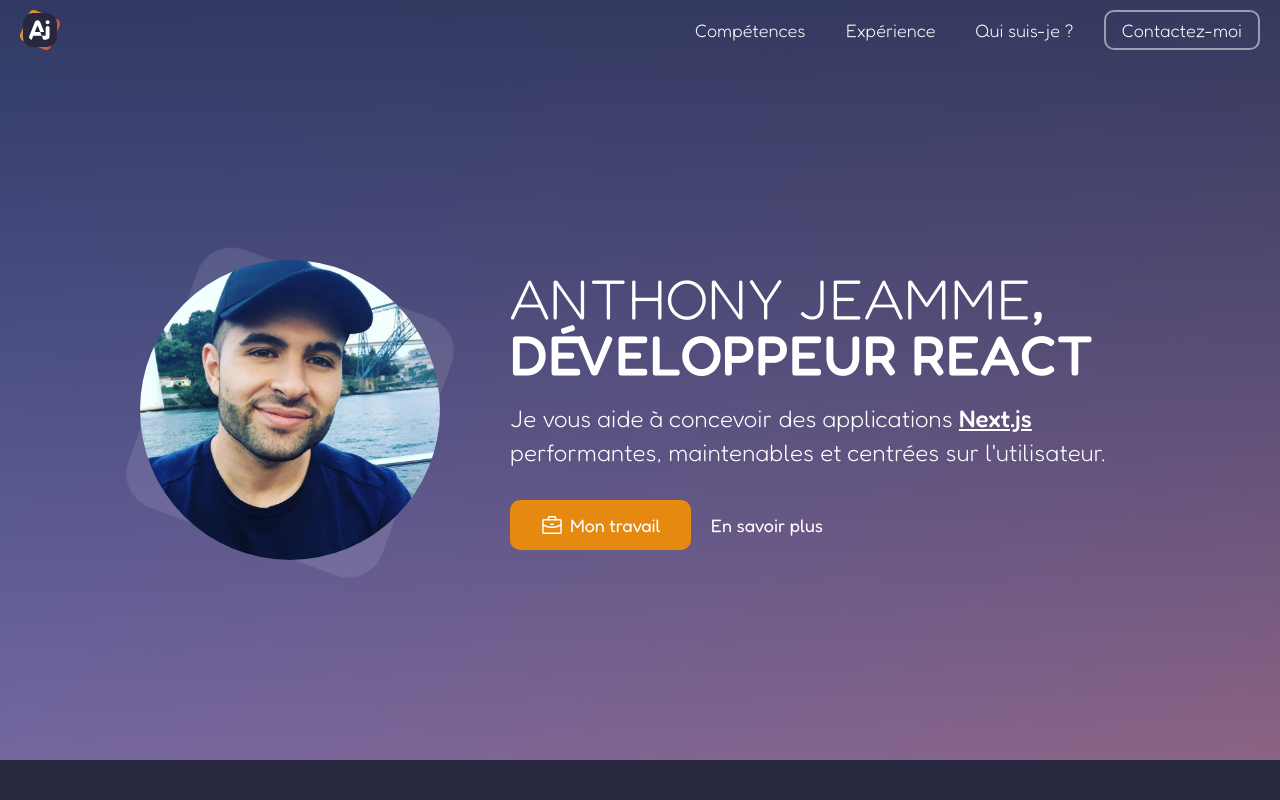
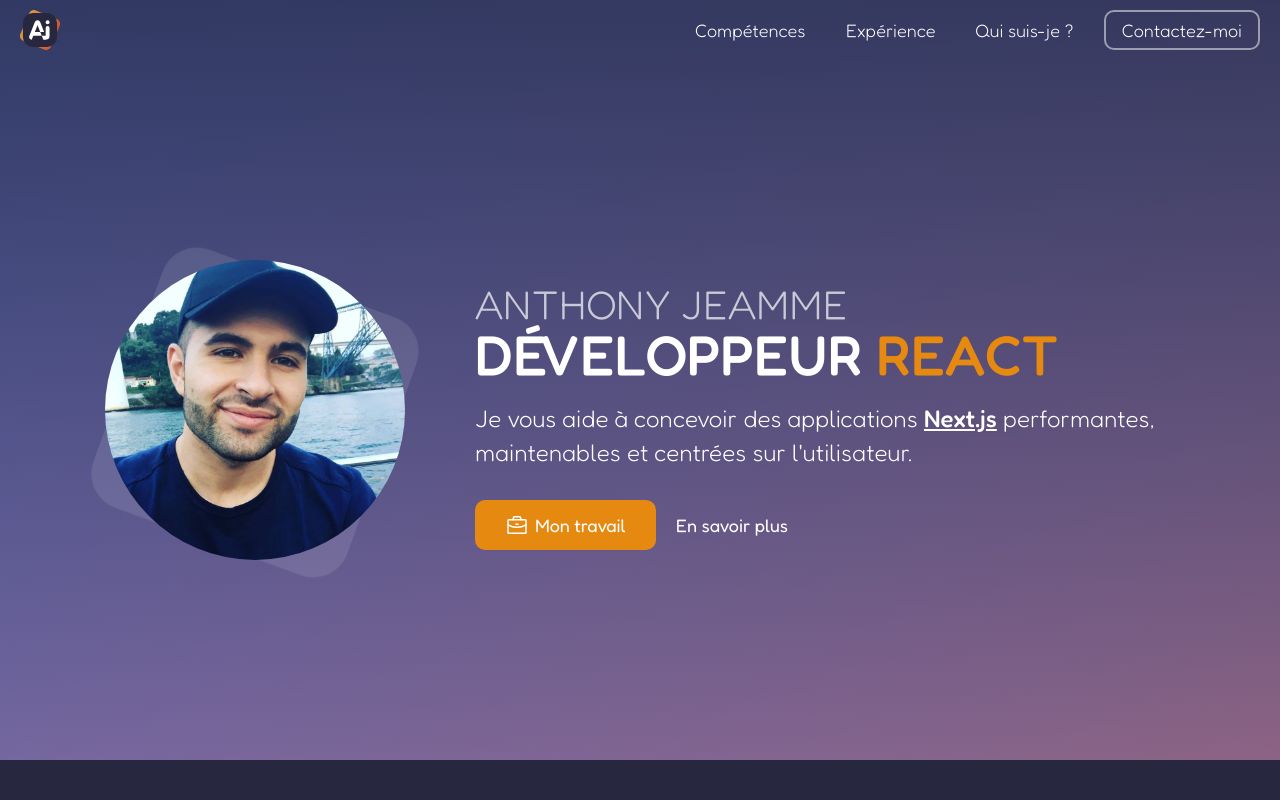
Before and after one commit to anthonyjeamme/ajeamme.dev, a Next.js app: page / in a window 1280 px wide. Shown: the top 800 px of the page. Built offline with nearby package versions, Linux system fonts and the light colour scheme.

Commit message:
Home Page Header | enhance style

```diff
--- a/src/Pages/PageHome/HeadSection/HeadSection.module.scss
+++ b/src/Pages/PageHome/HeadSection/HeadSection.module.scss
@@ -14,7 +14,7 @@
   }
 
   .container {
-    width: 1000px;
+    width: 1300px;
     margin: 0 auto;
     max-width: 100vw;
     box-sizing: border-box;
@@ -22,7 +22,7 @@
 
   .columns {
     display: flex;
-    justify-content: space-between;
+    justify-content: center;
     align-items: center;
 
     & > :not(:nth-last-child(1)) {
@@ -44,6 +44,7 @@
 
     & > .text {
       flex: 1;
+      max-width: 700px;
     }
   }
 
@@ -108,6 +109,13 @@
     i {
       font-style: normal;
       font-weight: 300;
+      font-size: 40px;
+      color: rgba(white, 0.7);
+    }
+
+    b {
+      color: #e68910;
+      font-weight: 500;
     }
   }
 
--- a/src/Pages/PageHome/HeadSection/HeadSection.tsx
+++ b/src/Pages/PageHome/HeadSection/HeadSection.tsx
@@ -19,7 +19,8 @@ export const HeadSection = () => {
 
           <div className={styles["text"]}>
             <h1>
-              <i>Anthony jeamme</i>,<br /> développeur React
+              <i>Anthony jeamme</i>
+              <br /> développeur <b>React</b>
             </h1>
             <div className={styles["subheadline"]}>
               Je vous aide à concevoir des applications{" "}
```
